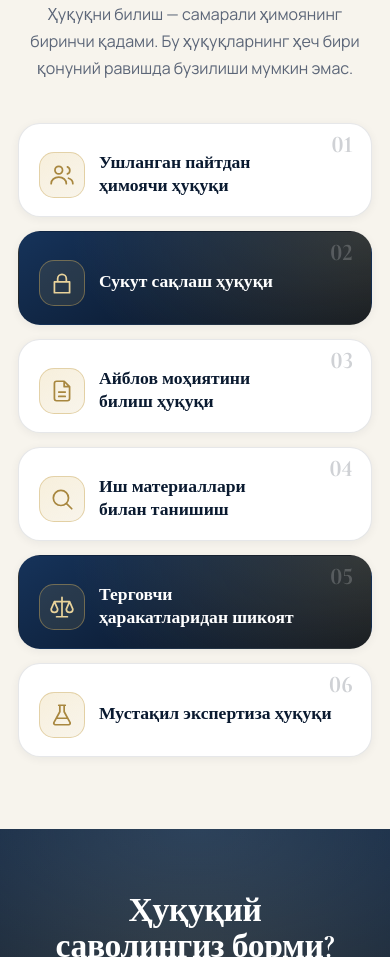
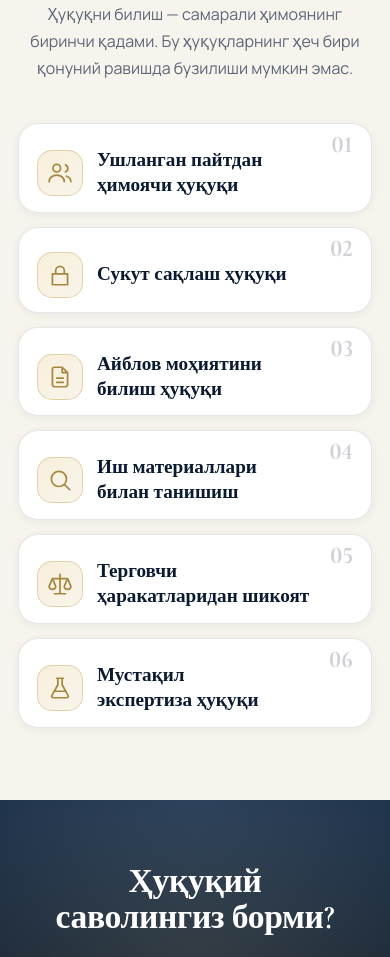
Before and after one commit to Asror-hub/Advokat_Tojiboyev, a React (Vite) app: page /xizmatlar in a window 390 px wide. Shown: the part 3440-4397 px from the top of the page. Built offline with nearby package versions, Linux system fonts and the light colour scheme; no server answers.

Commit message:
Services: uniform rights cards, larger text, shorter height

```diff
--- a/src/index.css
+++ b/src/index.css
@@ -2490,8 +2490,8 @@ main.pad-top {
   align-items: center;
   gap: 18px;
   min-height: 0;
-  padding: 30px 26px 22px;
-  border-radius: 22px;
+  padding: 24px 24px 16px;
+  border-radius: 20px;
 }
 .rights .bcard .bicon {
   width: 52px;
@@ -2510,7 +2510,7 @@ main.pad-top {
   margin: 0;
   padding-right: 8px;
   font-family: var(--serif);
-  font-size: clamp(1.1rem, 1.35vw, 1.25rem);
+  font-size: clamp(1.2rem, 1.5vw, 1.4rem);
   font-weight: 600;
   line-height: 1.3;
   color: var(--navy-900);
@@ -3756,7 +3756,7 @@ main.pad-top {
   }
   .rights .bcard:nth-child(n) {
     gap: 14px;
-    padding: 28px 20px 18px;
+    padding: 24px 18px 14px;
   }
   .rights .bcard .bicon {
     width: 46px;
@@ -3764,7 +3764,7 @@ main.pad-top {
   }
   .rights .bcard p {
     padding-right: 6px;
-    font-size: 1.1rem;
+    font-size: 1.2rem;
   }
   .form-row {
     grid-template-columns: 1fr;
--- a/src/pages/Services.jsx
+++ b/src/pages/Services.jsx
@@ -95,7 +95,7 @@ export default function Services() {
               <Reveal
                 key={r}
                 delay={(i % 3) * 90}
-                className={`bcard ${i === 1 || i === 4 ? 'dark' : ''}`}
+                className="bcard"
               >
                 <span className="bcard-num" aria-hidden="true">
                   {String(i + 1).padStart(2, '0')}
```
